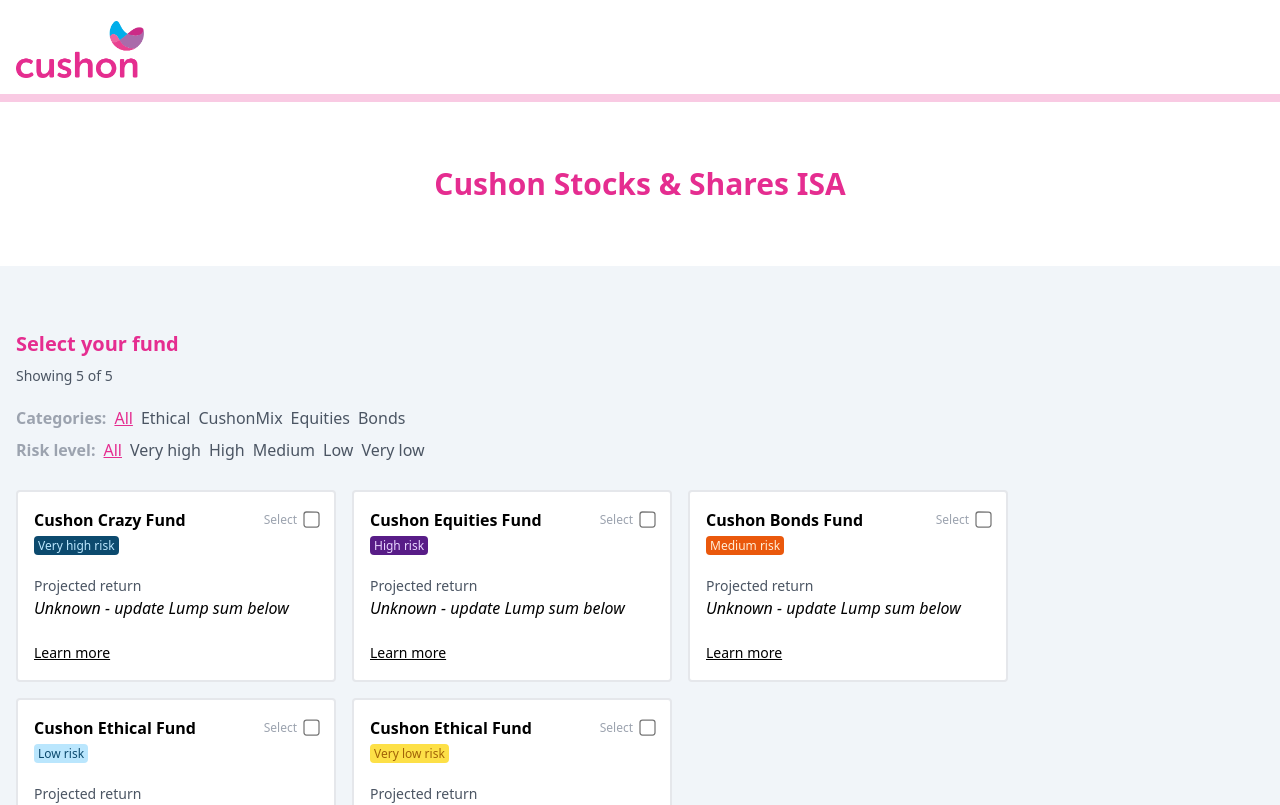
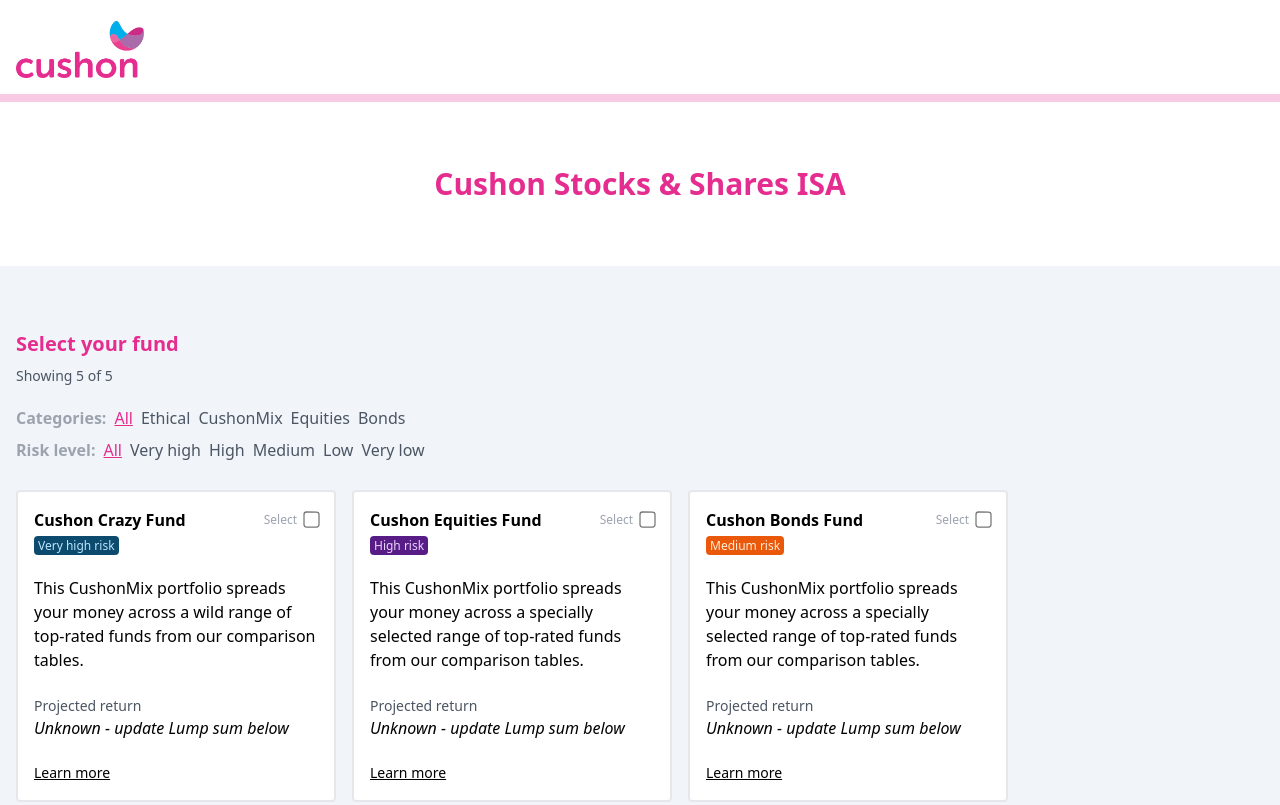
Before and after one commit to pete-naish/cushon-isa, a Next.js app: page / in a window 1280 px wide. Shown: the top 805 px of the page. Built offline with nearby package versions, Linux system fonts and the light colour scheme.

Commit message:
finish code, test to come

```diff
--- a/src/app/components/fund-card.tsx
+++ b/src/app/components/fund-card.tsx
@@ -46,6 +46,7 @@
       </header>
       <RiskProfileBadge riskProfile={fund.riskProfile} />
       <div className="flex flex-col my-5">
+        <p className="mb-6">{fund.description}</p>
         <span className="text-gray-600 text-sm mr-1">Projected return</span>
 
         {stringToNumber(lumpSum) >= MIN_LUMP_SUM ? (
--- a/src/app/components/total-deposit-banner.tsx
+++ b/src/app/components/total-deposit-banner.tsx
@@ -1,5 +1,6 @@
 import type { FC } from "react";
 import clsx from "clsx";
+
 import { formatNumberAsCurrency } from "../utils";
 
 interface TotalDepositBannerProps {
--- a/src/app/data.ts
+++ b/src/app/data.ts
@@ -8,11 +8,12 @@
     riskProfile: "Very high",
     projectedReturn: {
       good: 21.76,
-      likely: 6.12,
-      bad: -9.52,
+      likely: 10.2,
+      bad: -15.52,
     },
-    charges: 0.91,
-    description: "Hello",
+    charges: 1.91,
+    description:
+      "This CushonMix portfolio spreads your money across a wild range of top-rated funds from our comparison tables.",
     provider: "Cushon",
   },
   {
@@ -21,12 +22,13 @@
     category: "Equities",
     riskProfile: "High",
     projectedReturn: {
-      good: 21.76,
-      likely: 6.12,
-      bad: -9.52,
+      good: 18.26,
+      likely: 8.12,
+      bad: -1.32,
     },
     charges: 0.91,
-    description: "Hello",
+    description:
+      "This CushonMix portfolio spreads your money across a specially selected range of top-rated funds from our comparison tables.",
     provider: "Cushon",
   },
   {
@@ -35,12 +37,13 @@
     category: "Bonds",
     riskProfile: "Medium",
     projectedReturn: {
-      good: 21.76,
-      likely: 6.12,
-      bad: -9.52,
+      good: 7.18,
+      likely: 4.42,
+      bad: -2.89,
     },
-    charges: 0.91,
-    description: "Hello",
+    charges: 1.01,
+    description:
+      "This CushonMix portfolio spreads your money across a specially selected range of top-rated funds from our comparison tables.",
     provider: "Cushon",
   },
   {
@@ -49,12 +52,13 @@
     category: "Ethical",
     riskProfile: "Low",
     projectedReturn: {
-      good: 21.76, // @TODO change these values
-      likely: 6.12,
-      bad: -9.52,
+      good: 6.76,
+      likely: 5.2,
+      bad: -1.01,
     },
-    charges: 0.91,
-    description: "Hello",
+    charges: 0.45,
+    description:
+      "This CushonMix portfolio spreads your money across a specially selected range of top-rated funds from our comparison tables.",
     provider: "Cushon",
   },
   {
@@ -63,12 +67,13 @@
     category: "Ethical",
     riskProfile: "Very low",
     projectedReturn: {
-      good: 21.76, // @TODO change these values
-      likely: 6.12,
-      bad: -9.52,
+      good: 4.01,
+      likely: 2.02,
+      bad: 1.5,
     },
-    charges: 0.91,
-    description: "Hello",
+    charges: 0.22,
+    description:
+      "This CushonMix portfolio spreads your money across a specially selected range of top-rated funds from our comparison tables.",
     provider: "Cushon",
   },
 ];
--- a/src/app/page.tsx
+++ b/src/app/page.tsx
@@ -1,11 +1,9 @@
 "use client";
 
 import React, { useState, type ChangeEvent, useMemo, useCallback } from "react";
-import clsx from "clsx";
 
 import {
   ANNUAL_ISA_LIMIT,
-  FORMATTED_ANNUAL_ISA_LIMIT,
   FORMATTED_MIN_LUMP_SUM,
   MAX_SELECTED_FUNDS,
   MIN_LUMP_SUM,
@@ -26,6 +24,7 @@
 import FundList from "./components/fund-list";
 import CurrencyInput from "./components/currency-input";
 import TotalDepositBanner from "./components/total-deposit-banner";
+import DepositForm from "./components/deposit-form";
 
 export default function Page() {
   const [lumpSum, setLumpSum] = useState("");
@@ -172,57 +171,15 @@
       </div>
       {enoughFundsSelected && (
         <>
-          <section className="container mx-auto px-4 pt-16 pb-32">
-            <h2 className="text-xl text-primary font-bold mb-2">
-              How much would you like to deposit?
-            </h2>
-            <h3 className="text-sm text-gray-600 mb-4">
-              Your total deposit must be between {FORMATTED_MIN_LUMP_SUM} and{" "}
-              {FORMATTED_ANNUAL_ISA_LIMIT}
-            </h3>
-            <div className="flex flex-col">
-              {selectedFunds.map((fund, i) => {
-                return (
-                  <div
-                    key={fund.id}
-                    className={clsx(
-                      "flex items-center justify-between gap-x-4 px-4 py-2",
-                      {
-                        "bg-slate-100": i % 2 !== 0,
-                      }
-                    )}
-                  >
-                    <button
-                      className="w-4"
-                      onClick={() =>
-                        setSelectedFunds((selectedFunds) =>
-                          selectedFunds.filter(
-                            (selectedFund) => selectedFund.id !== fund.id
-                          )
-                        )
-                      }
-                    >
-                      <img className="w-4 max-w-none" src="/delete.png" />
-                    </button>
-                    <h4 className="w-60">{fund.name}</h4>
-                    <div className="flex-1">
-                      <CurrencyInput
-                        value={fund?.total || ""}
-                        onChange={(e: ChangeEvent<HTMLInputElement>) =>
-                          handleFundTotalChange(fund.id, e.target.value)
-                        }
-                        isValid={Boolean(!fund?.total || fund.isValid)}
-                        errorMessage={`Total deposit must be between ${FORMATTED_MIN_LUMP_SUM} and ${FORMATTED_ANNUAL_ISA_LIMIT}`}
-                      />
-                    </div>
-                    <a href="#" className="flex justify-end underline">
-                      Download {fund.name} KIID
-                    </a>
-                  </div>
-                );
-              })}
-            </div>
-          </section>
+          <DepositForm
+            selectedFunds={selectedFunds}
+            onFundTotalChange={handleFundTotalChange}
+            onRemoveSelectedFund={(id: string) =>
+              setSelectedFunds((selectedFunds) =>
+                selectedFunds.filter((selectedFund) => selectedFund.id !== id)
+              )
+            }
+          />
           <TotalDepositBanner
             remainingAllowance={remainingAllowance}
             totalDeposit={totalDeposit}
```
